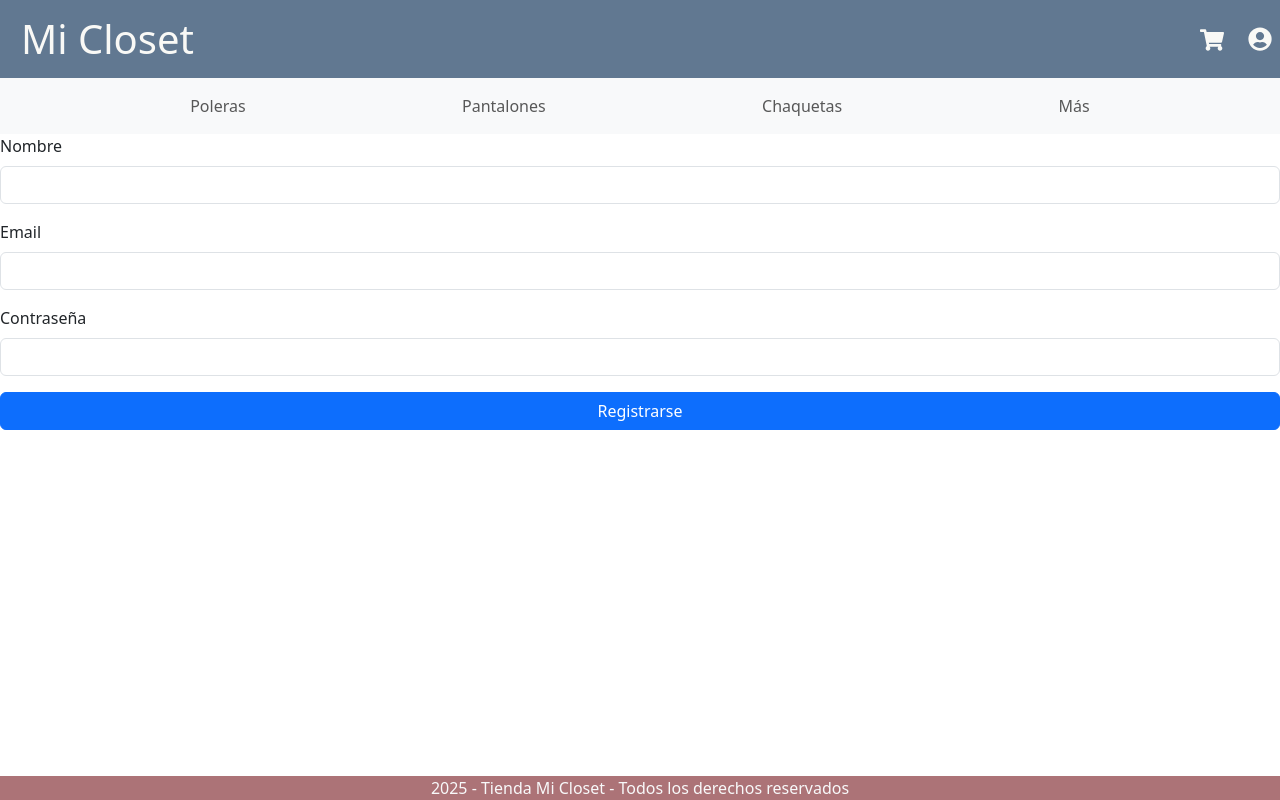
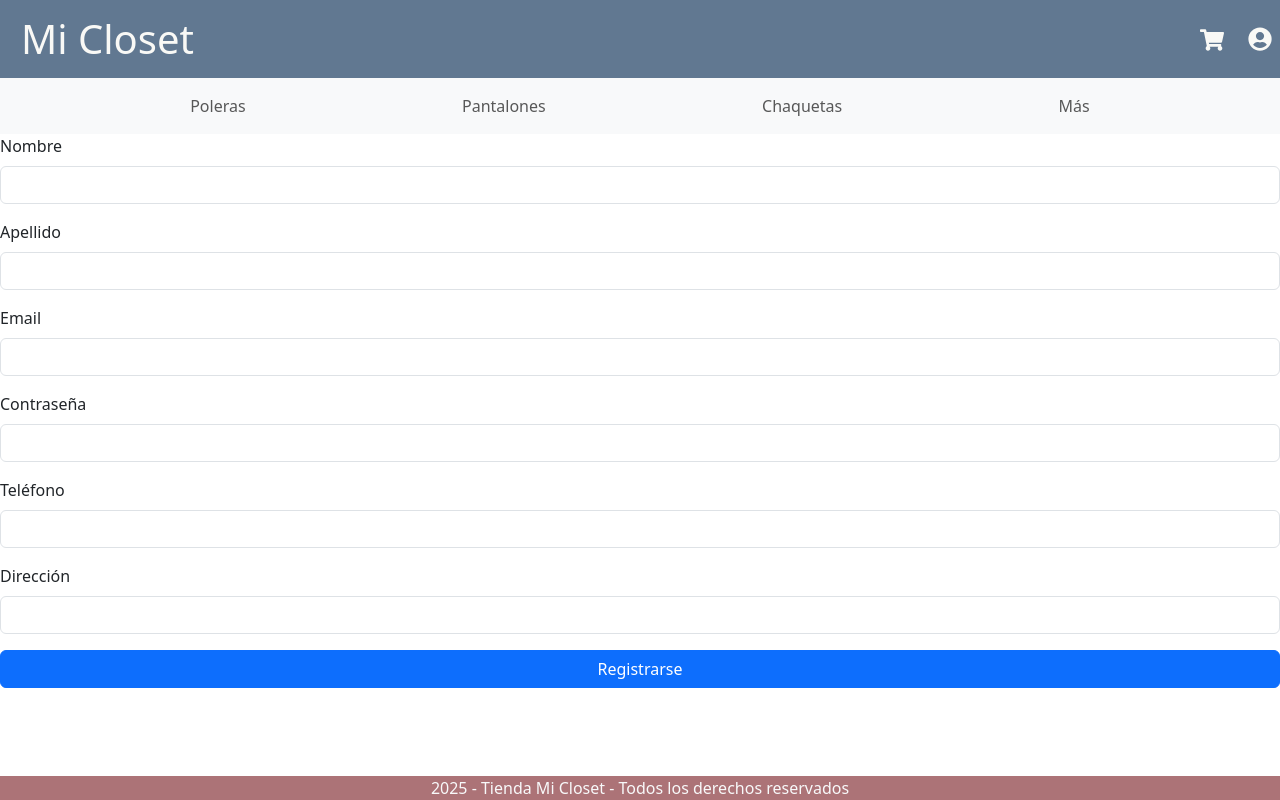
Before and after one commit to teremonardes/tiendaDeRopa, a React (Vite) app in the folder frontend/: page /register in a window 1280 px wide. Built offline with nearby package versions, Linux system fonts and the light colour scheme; no server answers.

Commit message:
arreglos 2

```diff
--- a/frontend/src/components/Context/userContext.jsx
+++ b/frontend/src/components/Context/userContext.jsx
@@ -21,6 +21,7 @@ const UserProvider = ({ children }) => {
       setUser(data.usuario)
       localStorage.setItem('user', JSON.stringify(data.usuario))
       Alertas(data.message || 'Registro exitoso')
+      await login(mail, pass)
     } catch (error) {
       console.error('Error al registrar:', error)
       Alertas(error.response?.data?.error || 'Error del servidor')
--- a/frontend/src/pages/Register/Register.jsx
+++ b/frontend/src/pages/Register/Register.jsx
@@ -8,11 +8,15 @@ const RegisterForm = ({ onSuccess }) => {
 
   const handleSubmit = (e) => {
     e.preventDefault()
+
     const nombre = e.target.nombre.value
-    const email = e.target.email.value
-    const password = e.target.password.value
+    const apellido = e.target.apellido.value
+    const mail = e.target.email.value
+    const pass = e.target.password.value
+    const telefono = e.target.telefono.value
+    const direccion = e.target.direccion.value
 
-    registra(email, password, nombre)
+    registra({ nombre, apellido, mail, pass, telefono, direccion })
     onSuccess()
   }
 
@@ -23,6 +27,10 @@ const RegisterForm = ({ onSuccess }) => {
         <Form.Control name='nombre' type='text' required />
       </Form.Group>
       <Form.Group className='mb-3'>
+        <Form.Label>Apellido</Form.Label>
+        <Form.Control name='apellido' type='text' required />
+      </Form.Group>
+      <Form.Group className='mb-3'>
         <Form.Label>Email</Form.Label>
         <Form.Control name='email' type='email' required />
       </Form.Group>
@@ -30,8 +38,17 @@ const RegisterForm = ({ onSuccess }) => {
         <Form.Label>Contraseña</Form.Label>
         <Form.Control name='password' type='password' required />
       </Form.Group>
+      <Form.Group className='mb-3'>
+        <Form.Label>Teléfono</Form.Label>
+        <Form.Control name='telefono' type='text' required />
+      </Form.Group>
+      <Form.Group className='mb-3'>
+        <Form.Label>Dirección</Form.Label>
+        <Form.Control name='direccion' type='text' required />
+      </Form.Group>
       <Button type='submit' className='w-100'>Registrarse</Button>
     </Form>
+
   )
 }
 
```
